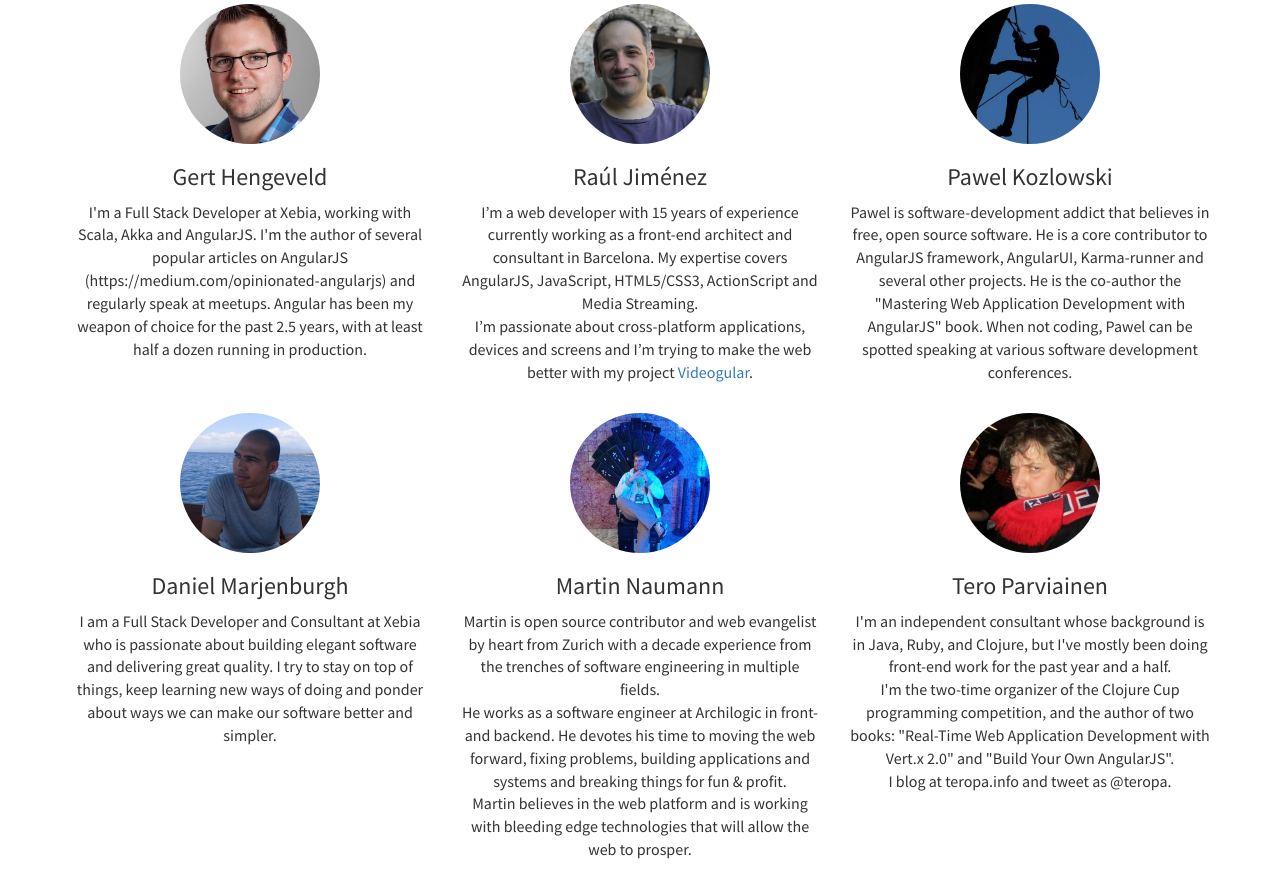
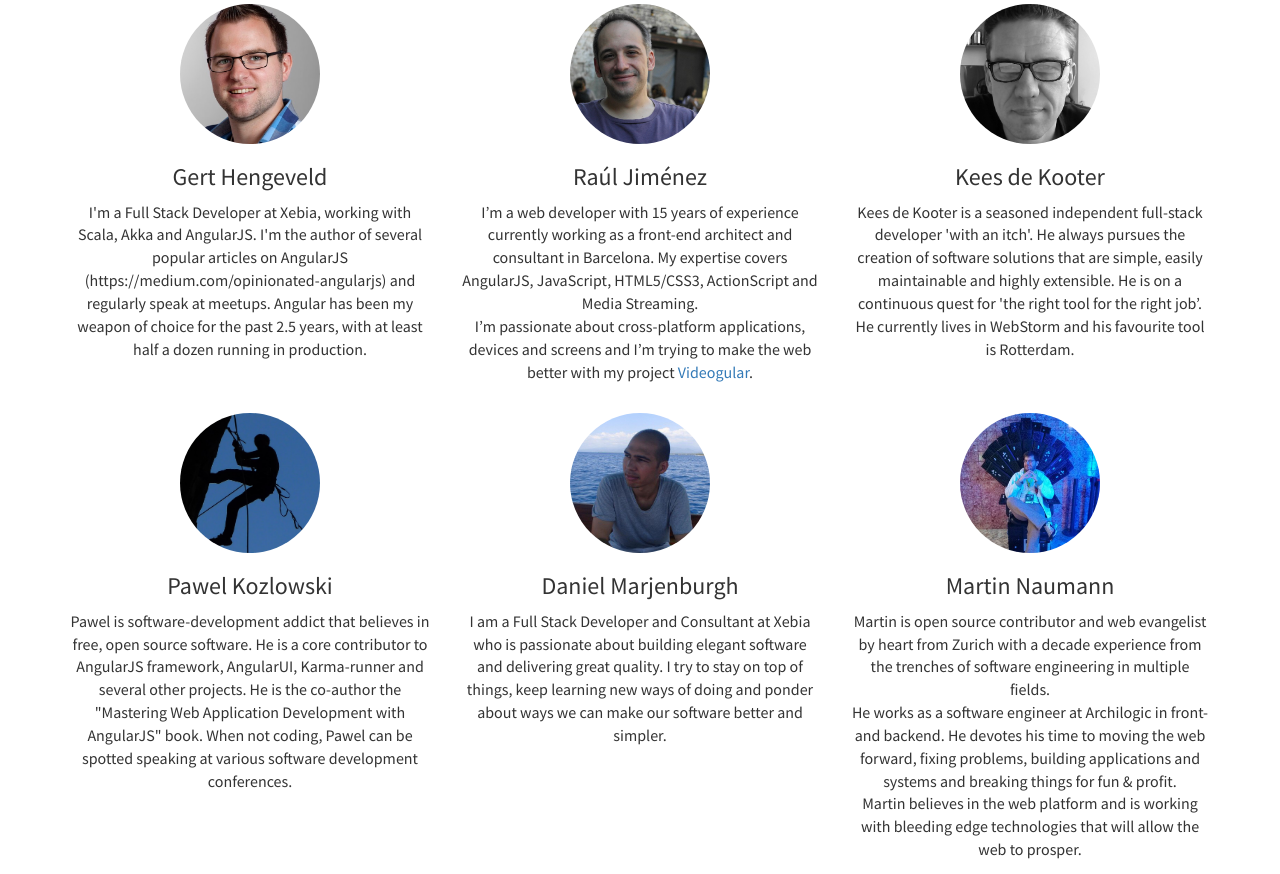
Before and after one commit to lammertw/ng-nl, a website: page app/index.html in a window 1280 px wide. Shown: the part 2506-3380 px from the top of the page. Drawn offline with nearby package versions, Linux system fonts and the light colour scheme; some packages are replaced by stand-ins of ours; files that its build step writes are made by us from their sources; a script that the page names is missing.

Commit message:
Add Kees as speaker

```diff
--- a/app/index.html
+++ b/app/index.html
@@ -143,6 +143,13 @@
               <p>I’m a web developer with 15 years of experience currently working as a front-end architect and consultant in Barcelona. My expertise covers AngularJS, JavaScript, HTML5/CSS3, ActionScript and Media Streaming.<br />I’m passionate about cross-platform applications, devices and screens and I’m trying to make the web better with my project <a href="http://www.videogular.com/">Videogular</a>.</p>
             </div>
             <div class="col-md-4">
+              <a href="https://twitter.com/kdekooter"><img src="images/speakers/kees.jpg" class="img-circle" /></a>
+              <h3>Kees de Kooter</h3>
+              <p>Kees de Kooter is a seasoned independent full-stack developer 'with an itch'. He always pursues the creation of software solutions that are simple, easily maintainable and highly extensible. He is on a continuous quest for 'the right tool for the right job’. He currently lives in WebStorm and his favourite tool is Rotterdam.</p>
+            </div>
+          </div>
+          <div class="row">
+            <div class="col-md-4">
               <a href="https://twitter.com/pkozlowski_os"><img src="images/speakers/pawel.jpg" class="img-circle" /></a>
               <h3>Pawel Kozlowski</h3>
               <p>Pawel is software-development addict that believes in free, open
@@ -152,8 +159,6 @@ co-author the "Mastering Web Application Development with AngularJS"
 book. When not coding, Pawel can be spotted speaking at various
 software development conferences.</p>
             </div>
-          </div>
-          <div class="row">
             <div class="col-md-4">
               <a href="https://twitter.com/dmarjenburgh"><img src="images/speakers/daniel.jpg" class="img-circle" /></a>
               <h3>Daniel Marjenburgh</h3>
@@ -166,13 +171,13 @@ software development conferences.</p>
 He devotes his time to moving the web forward, fixing problems, building applications and systems
 and breaking things for fun & profit.<br />Martin believes in the web platform and is working with bleeding edge technologies that will allow the web to prosper.</p>
             </div>
+          </div>
+          <div class="row">
             <div class="col-md-4">
               <a href="https://twitter.com/teropa"><img src="images/speakers/tero.jpg" class="img-circle" /></a>
               <h3>Tero Parviainen</h3>
               <p>I'm an independent consultant whose background is in Java, Ruby, and Clojure, but I've mostly been doing front-end work for the past year and a half.<br />I'm the two-time organizer of the Clojure Cup programming competition, and the author of two books: "Real-Time Web Application Development with Vert.x 2.0" and "Build Your Own AngularJS".<br />I blog at teropa.info and tweet as @teropa.</p>
             </div>
-          </div>
-          <div class="row">
             <div class="col-md-4">
               <a href="https://twitter.com/CarmenPopoviciu"><img src="images/speakers/carmen.jpg" class="img-circle" /></a>
               <h3>Carmen Popoviciu</h3>
@@ -183,6 +188,8 @@ and breaking things for fun & profit.<br />Martin believes in the web platform a
               <h3>Pascal Precht</h3>
               <p>Pascal is a front-end engineer with a love for semantic markup and evolving technologies in the open web. He loves contributing to open source and is the creator of the popular <a href="http://angular-translate.github.io/">angular-translate</a> module.<br />Pascal loves to travel the world and speaks at conferences and meetups. When he's not busy preparing the next workshop or conference talk, you might find him outside with his skateboard.</p>
             </div>
+          </div>
+          <div class="row">
             <div class="col-md-4">
               <a href="https://twitter.com/djsmith42"><img src="images/speakers/dave.jpg" class="img-circle" /></a>
               <h3>Dave Smith</h3>
```
Also changed, not shown: app/images/speakers/kees.jpg (added).
